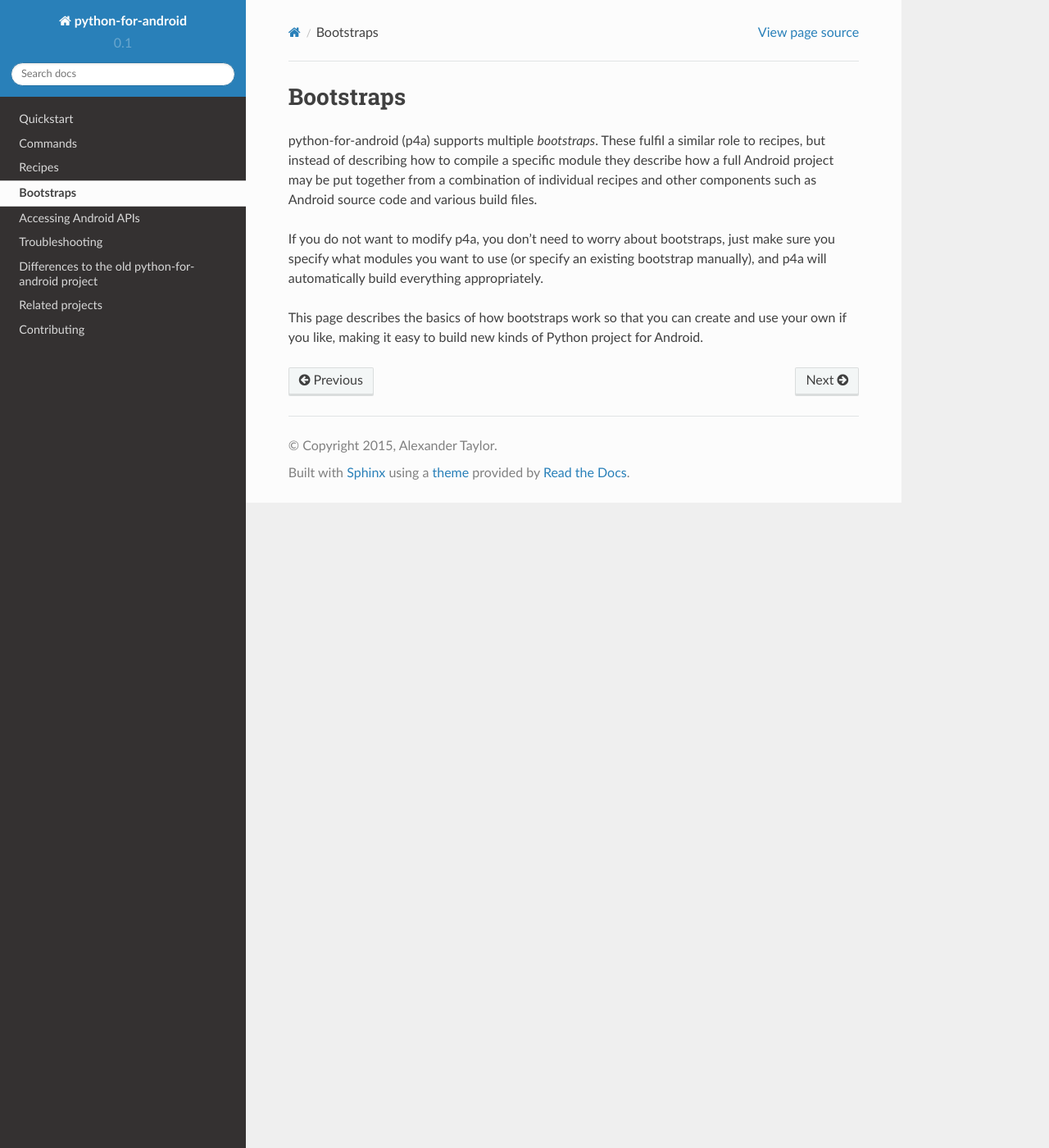
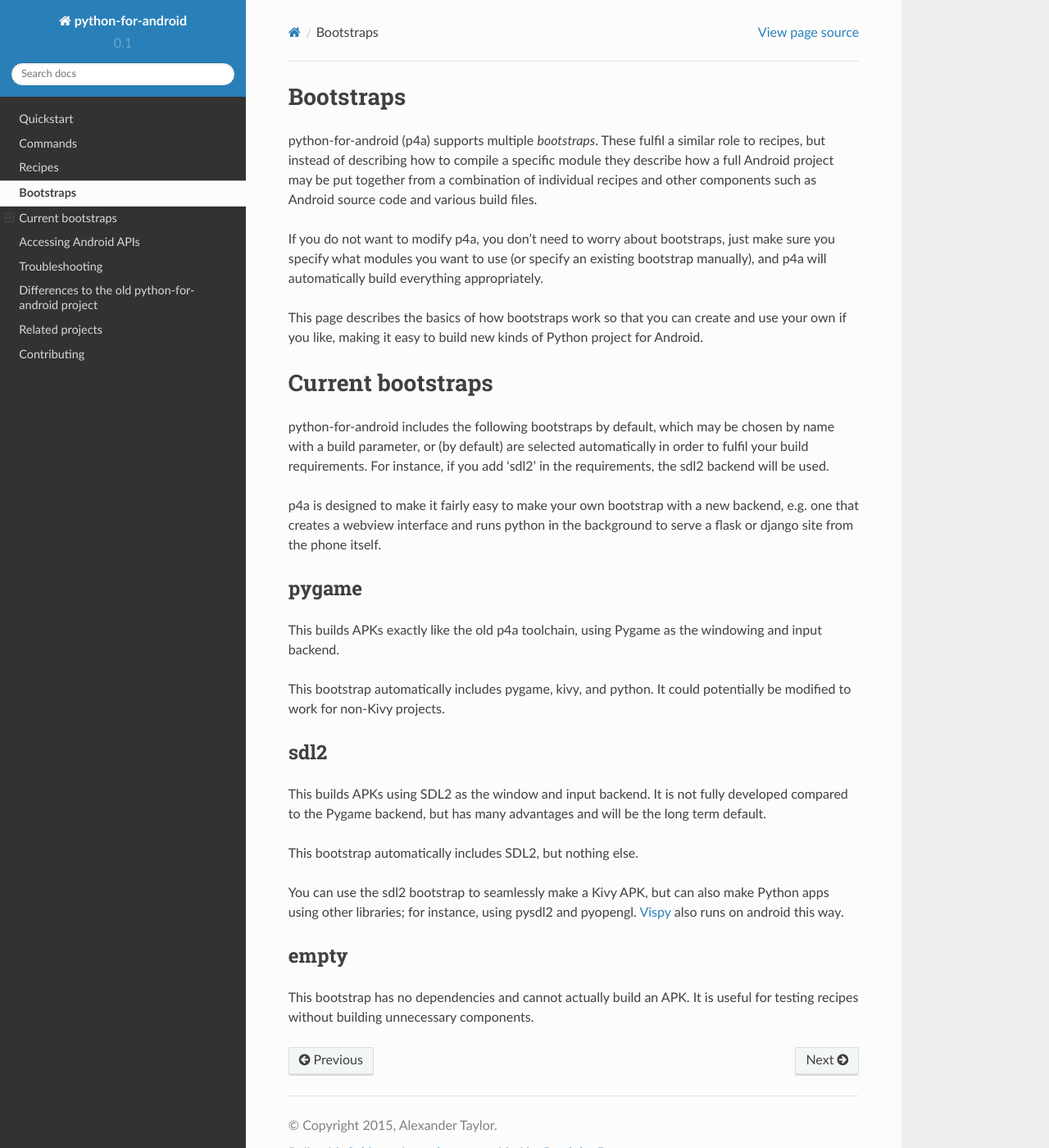
Before and after one commit to kivy/python-for-android, a Sphinx documentation site: the page built from doc/source/bootstraps.rst, in a window 1280 px wide and 1400 px high. Shown: the whole window at 82% size. Built offline with Sphinx 7.4.7 and the Read the Docs theme 2.0.0, drawn with Linux system fonts in a browser that asks for light colours; pages that are not in the unit, such as notebooks, are missing from menus.

Commit message:
Updated bootstrap doc

```diff
--- a/doc/source/bootstraps.rst
+++ b/doc/source/bootstraps.rst
@@ -16,3 +16,48 @@ automatically build everything appropriately.
 This page describes the basics of how bootstraps work so that you can
 create and use your own if you like, making it easy to build new kinds
 of Python project for Android.
+
+
+Current bootstraps
+==================
+
+python-for-android includes the following bootstraps by default, which
+may be chosen by name with a build parameter, or (by default) are
+selected automatically in order to fulfil your build requirements. For
+instance, if you add 'sdl2' in the requirements, the sdl2 backend will
+be used.
+
+p4a is designed to make it fairly easy to make your own bootstrap with a new backend,
+e.g. one that creates a webview interface and runs python in the
+background to serve a flask or django site from the phone itself.
+
+
+pygame
+------
+
+This builds APKs exactly like the old p4a toolchain, using Pygame as
+the windowing and input backend.
+
+This bootstrap automatically includes pygame, kivy, and python. It
+could potentially be modified to work for non-Kivy projects.
+
+sdl2
+----
+
+This builds APKs using SDL2 as the window and input backend. It is not
+fully developed compared to the Pygame backend, but has many
+advantages and will be the long term default.
+
+This bootstrap automatically includes SDL2, but nothing else.
+
+You can use the sdl2 bootstrap to seamlessly make a Kivy APK, but can
+also make Python apps using other libraries; for instance, using
+pysdl2 and pyopengl. `Vispy <http://vispy.org/>`_ also runs on android
+this way.
+
+empty
+-----
+
+This bootstrap has no dependencies and cannot actually build an
+APK. It is useful for testing recipes without building unnecessary
+components.
```
